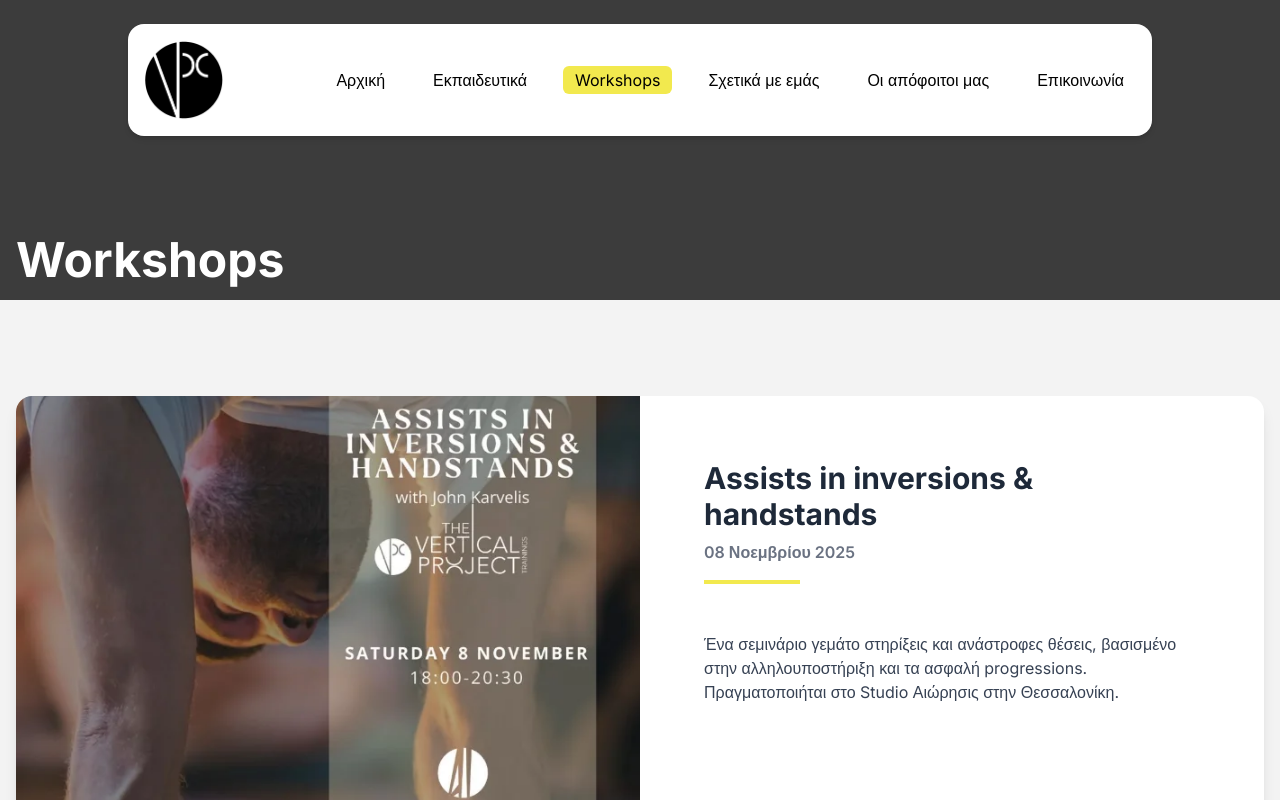
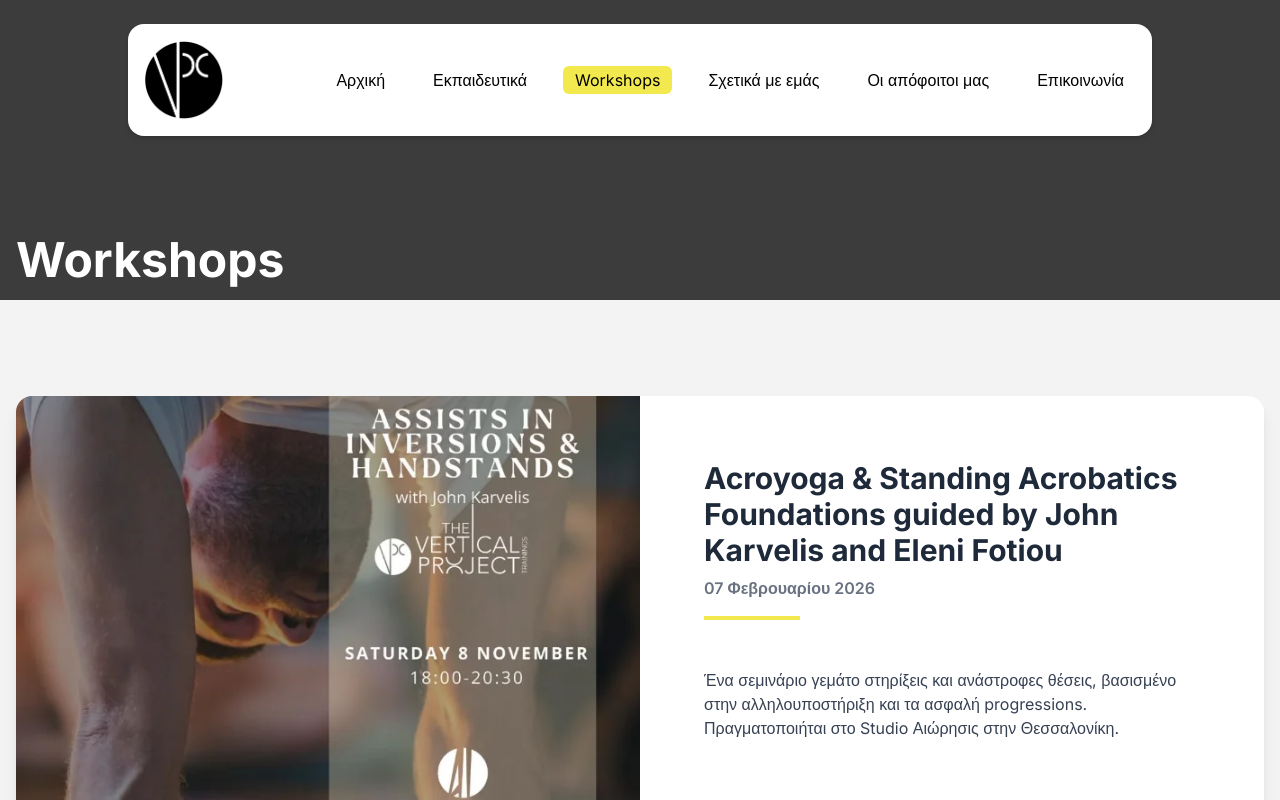
Before and after one commit to Tsagiannoudis/vertical-project, a Next.js app: page /workshops in a window 1280 px wide. Shown: the top 800 px of the page. Built offline with nearby package versions, Linux system fonts and the light colour scheme.

Commit message:
new workshop

```diff
--- a/src/data/workshops.ts
+++ b/src/data/workshops.ts
@@ -22,6 +22,31 @@ export const workshops = [
             'Το εργαστήριο απευθύνεται σε: Ασκούμενους με μερική εμπειρία στη yoga, χωρίς σοβαρούς τραυματισμούς, Δασκάλους Yoga, Pilates, χορευτές και performers, γυμναστές και γενικότερα όσους ασχολούνται με το φυσικό σώμα.'
         ]
     },
+    {
+        id: 2,
+        slug: 'acroyoga-&-standing-acrobatics-foundations',
+        title: 'Acroyoga & Standing Acrobatics Foundations guided by John Karvelis and Eleni Fotiou',
+        date: '07 Φεβρουαρίου 2026',
+        time: '16:00 - 19:00',
+        location: 'Studio Loopa, Aθήνα',
+        shortDescription: 'Ένα σεμινάριο γεμάτο στηρίξεις και ανάστροφες θέσεις, βασισμένο στην αλληλουποστήριξη και τα ασφαλή progressions. Πραγματοποιήται στο Studio Αιώρησις στην Θεσσαλονίκη.',
+        image: '/workshops-retreats/assists-in-inversions.webp',
+        instructor: 'Γιάννης Καρβέλης & Ελένη Φωτίου',
+        details: [
+            'Handstands and drills',
+            'Lifts and flows',
+            'Stillness and how to balance',
+            'Counterbalances',
+            '2High Acrobatics',
+            'Group Acrobatics',
+        ],
+        moreDetails: [
+            'Η λούπα θα φιλοξενήσει για πρώτη φορά ένα workshop ακροβατικών ζευγαριών ανοιχτό σε όλα τα άτομα που θέλουν να εξερευνήσουν νέους τρόπους κίνησης.',
+            'Απευθύνεται σε άτομα κάθε επιπέδου, είτε έχουν εμπειρία είτε απλώς περιέργεια, από τον χώρο του χορού, των ακροβατικών, της yoga, του αθλητισμού και των παραστατικών τεχνών.',
+            'Σε αυτό το σεμινάριο θα εμβαθύνουμε σε όλα τα εργαλεία και τεχνικές λεπτομέρειες που χτίζουν την πρακτική ακροβατικών σε όρθιες θέσεις.',
+            'Ξεκινώντας με Solo drills και calibrations θα βρούμε τεχνικές κατακόρυφων και κατάλληλης θέσης του σώματος, θεμελιώδης για τις κορυφές (flyers) αλλά και τις βάσεις (bases) στα ακροβατικά ζευγάρια. Στη συνέχεια με Acroyoga (L-base acrobatics) θα χτίσουμε εμπιστοσύνη, ακροβατική επικοινωνία, ακροβατικές λαβές και ασφάλεια (Spotting), ώστε σταδιακά να μεταβούμε σε τεχνικές όρθιων και ομαδικών ακροβατικών (Standing and Group Acrobatics). Θα δουλέψουμε πάνω σε στατικές θέσεις, εύρος κίνησης αλλά και μεταβάσεις από θέση σε θέση. Η πιο σημαντική μας πρόθεση είναι να συνδεθούμε σαν ομάδα και να περάσουμε καλά!'
+        ]
+    },
 
 ];
 
```
